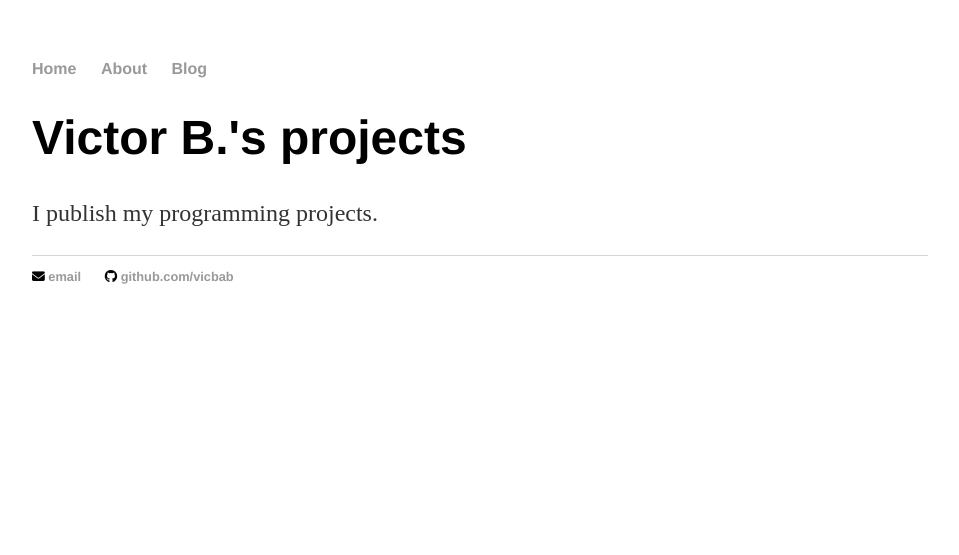
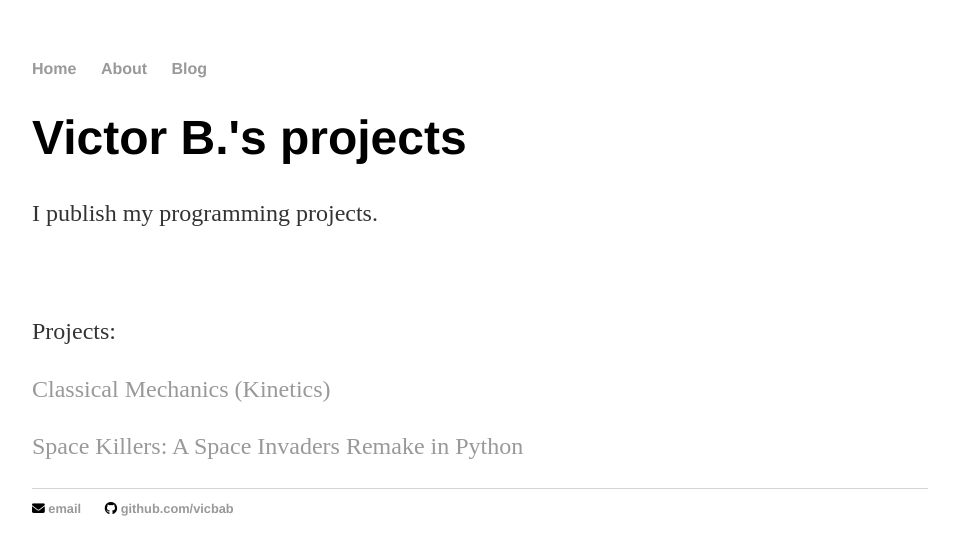
Before and after one commit to vicbab/vicbab.github.io, a Jekyll site: the page built from index.html, in a window 1280 px wide. Shown: the top 555 px of the page, without its empty margins (160-1119 px from the left). Built offline with Jekyll 4.4.1, drawn with Linux system fonts in a browser that asks for light colours; nearby versions of some CDN libraries; library files that are not in the unit come from our copies.

Commit message:
Update index.html

```diff
--- a/index.html
+++ b/index.html
@@ -5,4 +5,8 @@ title: Victor B. 's projects
 <div class="blurb">
 	<h1>Victor B.'s projects</h1>
 	<p>I publish my programming projects.</p>
+	<br><br>
+	<p>Projects:</p>
+	<p><a href="/cinematique">Classical Mechanics (Kinetics)</a></p>
+	<p><a href="/space-killers">Space Killers: A Space Invaders Remake in Python</a></p>
 </div><!-- /.blurb -->
```
